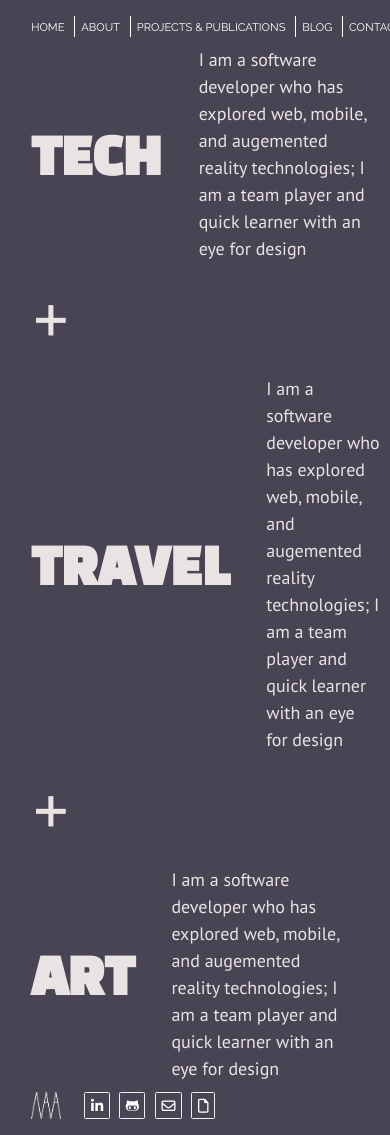
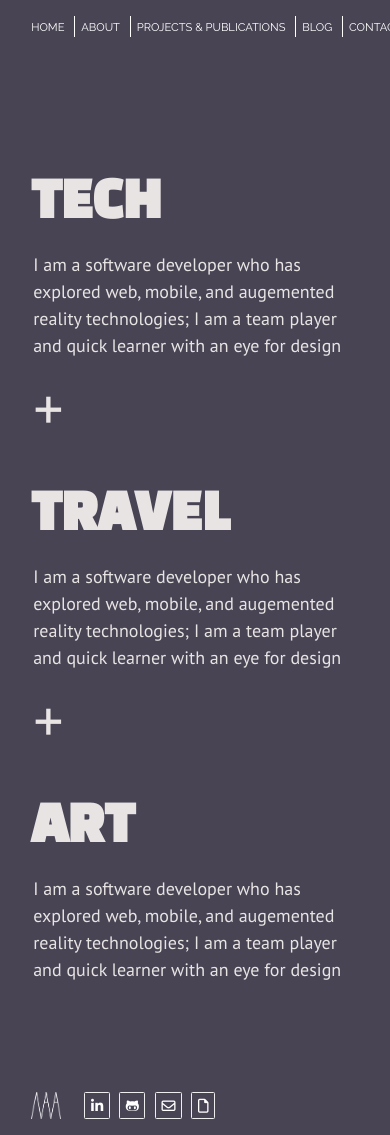
Before and after one commit to maabernethy/maabernethy.github.io, a Jekyll site: the page built from about.md, in a window 390 px wide. Built offline with Jekyll 4.4.1, drawn with Linux system fonts in a browser that asks for light colours; nearby versions of some CDN libraries; library files that are not in the unit come from our copies.

Commit message:
About = responsive

```diff
--- a/_layouts/about.html
+++ b/_layouts/about.html
@@ -5,7 +5,7 @@
   <body id="about">
     <main class="container">
       <div class="content">
-        <div class="row valign-wrapper">
+        <div class="row">
           <h2 class="category">TECH</h2>
           <p class="description">I am a software developer who has explored web, mobile,
           and augemented reality technologies; I am a team player and
@@ -14,7 +14,7 @@
         <div class="row">
           <p class="plus">+</p>
         </div>
-        <div class="row valign-wrapper">
+        <div class="row">
           <h2 class="category">TRAVEL</h2>
           <p class="description">I am a software developer who has explored web, mobile,
           and augemented reality technologies; I am a team player and
@@ -23,7 +23,7 @@
         <div class="row">
           <p class="plus">+</p>
         </div>
-        <div class="row valign-wrapper">
+        <div class="row">
           <h2 class="category">ART</h2>
           <p class="description">I am a software developer who has explored web, mobile,
           and augemented reality technologies; I am a team player and
--- a/_sass/layout.scss
+++ b/_sass/layout.scss
@@ -49,8 +49,8 @@ body {
     }
 
     .description {
-      width: 60%;
-      padding-left: 10%;
+      width: 50%;
+      padding-left: 5%;
       display: inline-block;
       font-size: 18px;
     }
--- a/_sass/responsive.scss
+++ b/_sass/responsive.scss
@@ -20,11 +20,44 @@ $medium-only: "only screen and (min-width : #{$small-screen-up}) and (max-width
     .condense {
       width: 70%;
     }
+
+    &#about {
+      .plus {
+        font-size: 60px;
+      }
+      .category {
+        display: block;
+      }
+
+      .description {
+        width: 90%;
+        padding-left: unset;
+        display: block;
+      }
+    }
+
+    .container .row {
+      margin-left: unset;
+      margin-right: unset;
+    }
   }
 }
 @media #{$medium-and-up} {
   body .condense {
     width: 80%;
+
+    &#about {
+      .row {
+        display: -webkit-box;
+        display: -webkit-flex;
+        display: -ms-flexbox;
+        display: flex;
+        -webkit-box-align: center;
+        -webkit-align-items: center;
+        -ms-flex-align: center;
+        align-items: center;
+      }
+    }
   }
 }
 @media #{$medium-and-down} {
```
